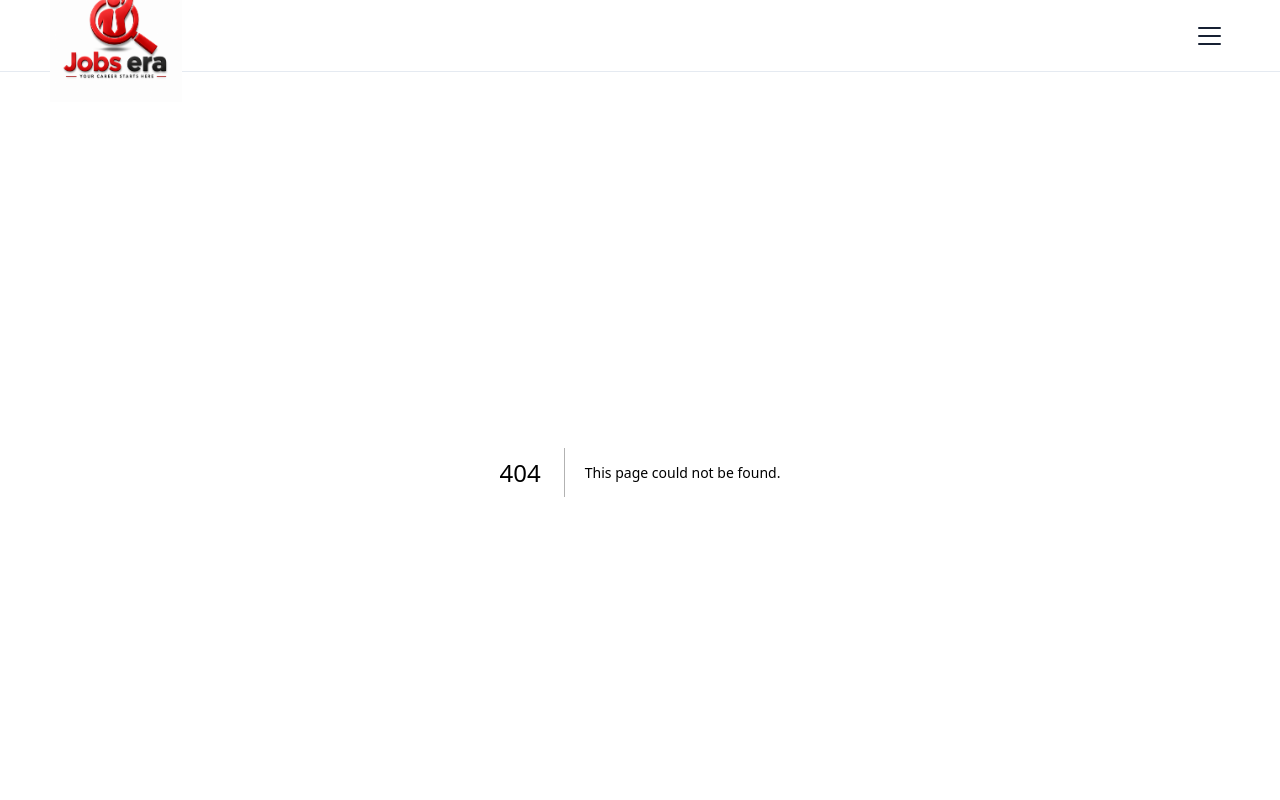
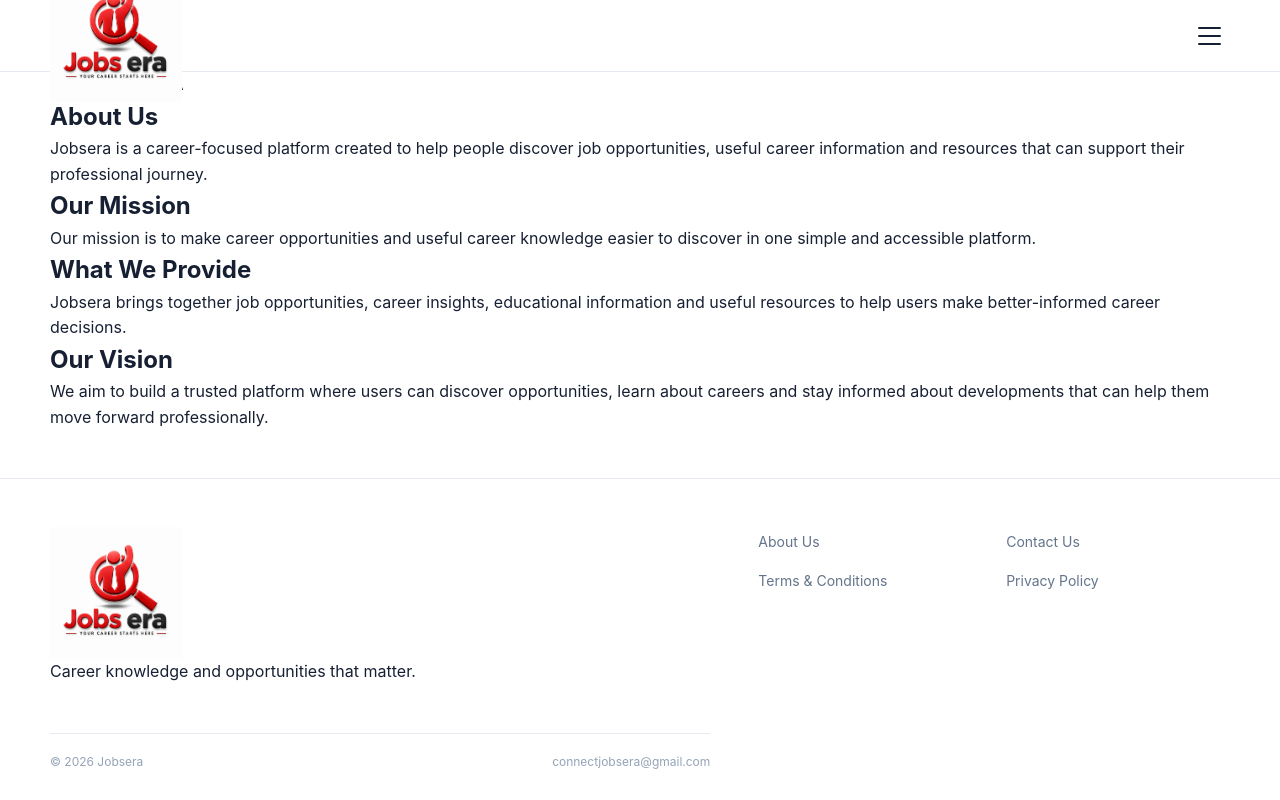
Before and after one commit to ConnectJobsera/Jobsera-Website, a Next.js app: page /about in a window 1280 px wide. Before the commit this address had no page. Shown: the top 800 px of the page. Built offline with nearby package versions, Linux system fonts and the light colour scheme.

Commit message:
Create About Us page
This page provides an overview of Jobsera, detailing its mission, services, and vision for users seeking career opportunities.

```diff
--- /dev/null
+++ b/app/about/page.tsx
@@ -0,0 +1,47 @@
+export default function AboutPage() {
+  return (
+    <section className="content-page">
+      <div className="container">
+        <p className="eyebrow">ABOUT JOBSERA</p>
+
+        <h1>About Us</h1>
+
+        <p className="page-intro">
+          Jobsera is a career-focused platform created to help people discover
+          job opportunities, useful career information and resources that can
+          support their professional journey.
+        </p>
+
+        <div className="content-section">
+          <h2>Our Mission</h2>
+
+          <p>
+            Our mission is to make career opportunities and useful career
+            knowledge easier to discover in one simple and accessible
+            platform.
+          </p>
+        </div>
+
+        <div className="content-section">
+          <h2>What We Provide</h2>
+
+          <p>
+            Jobsera brings together job opportunities, career insights,
+            educational information and useful resources to help users make
+            better-informed career decisions.
+          </p>
+        </div>
+
+        <div className="content-section">
+          <h2>Our Vision</h2>
+
+          <p>
+            We aim to build a trusted platform where users can discover
+            opportunities, learn about careers and stay informed about
+            developments that can help them move forward professionally.
+          </p>
+        </div>
+      </div>
+    </section>
+  );
+}
```
